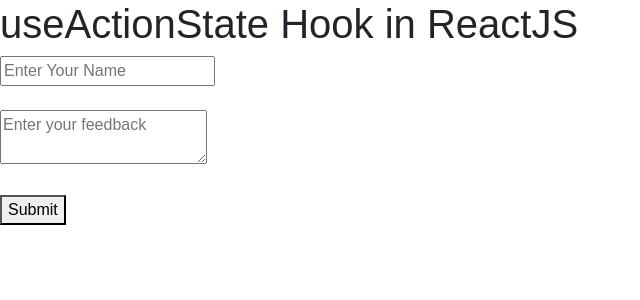
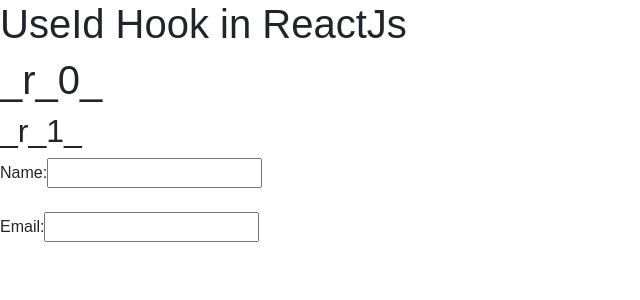
Before and after one commit to dineshctoula/react-Tutorial, a React (Vite) app: page / in a window 1280 px wide. Shown: the top 300 px of the page, without its empty margins (0-640 px from the left). Built offline with nearby package versions, Linux system fonts and the light colour scheme; the HTML template or start-up script is replaced by a standard one.

Commit message:
#48. useID Hook React

```diff
--- a/src/App.jsx
+++ b/src/App.jsx
@@ -1,43 +1,25 @@
-import { useActionState } from "react";
+import { useId } from "react";
 
-function submitFeedback(prevState, formData) {
-  const name = formData.get("name");
-  const feedback = formData.get("feedback");
+function App(){
+  const nameId=useId();
+  const emailId=useId();
+  return(
+<div>
+  <h1> UseId Hook in ReactJs</h1>
+  <h1>{nameId}</h1>
+  <h2>{emailId}</h2>
+  <form >
+    <label htmlFor={nameId}>Name:</label>
+    <input type="text" id={nameId} name="name"/>
+    <br />
+    <br />
 
-  if (name && feedback) {
-    return `Thank you ${name} for your feedback`;
-  } else {
-    return "Please enter both name and feedback";
-  }
-}
+     <label htmlFor={emailId}>Email:</label>
+    <input type="email" id={emailId} name="email"/>
 
-export default function App() {
-  const [message, formAction, pending] = useActionState(submitFeedback, "");
 
-  return (
-    <>
-      <h1>useActionState Hook in ReactJS</h1>
-
-      <form action={formAction}>
-        <input
-          type="text"
-          name="name"
-          placeholder="Enter Your Name"
-        />
-        <br /><br />
-
-        <textarea
-          name="feedback"
-          placeholder="Enter your feedback"
-        />
-        <br /><br />
-
-        <button type="submit" disabled={pending}>
-          {pending ? "Submitting..." : "Submit"}
-        </button>
-
-        <p>{message}</p>
-      </form>
-    </>
+  </form>
+</div>
   );
 }
+export default App;
```
